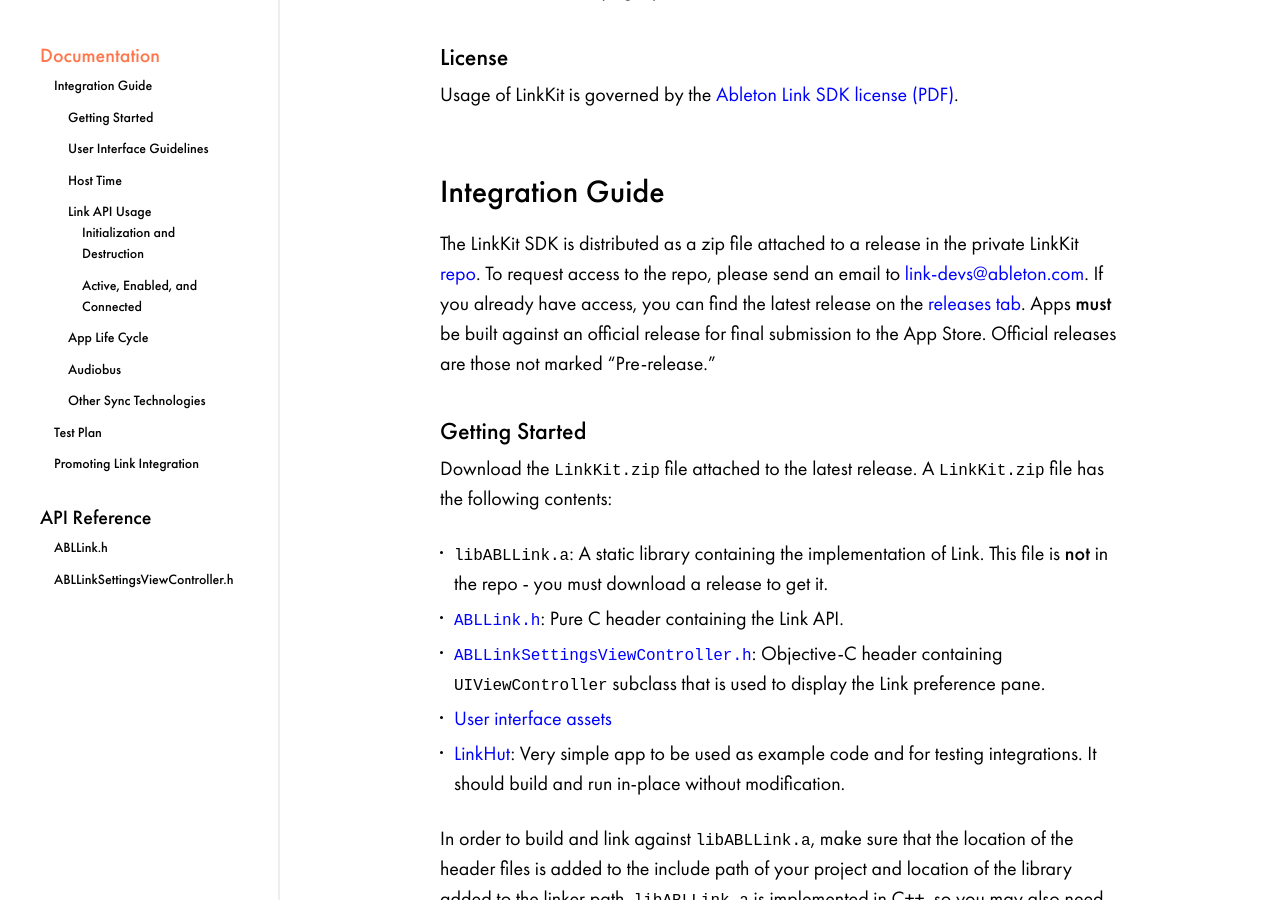
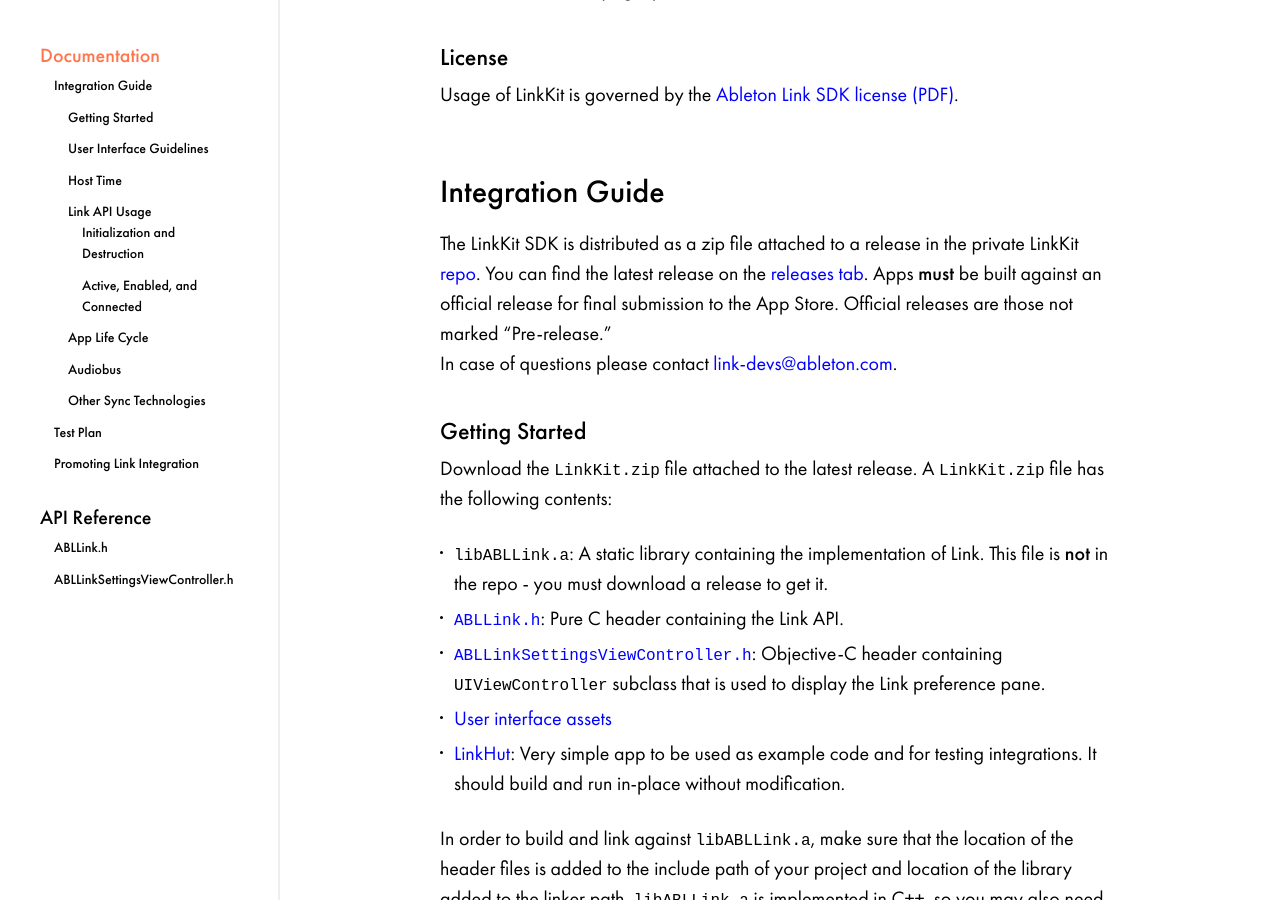
Before and after one commit to Ableton/ableton.github.io, a Jekyll site: the page built from linkkit/index.md, in a window 1280 px wide and 900 px high, scrolled down 805 px. Built offline with Jekyll 4.4.1, drawn with Linux system fonts in a browser that asks for light colours.

Commit message:
Remove advice to contact link-devs to apply for LinkKit

```diff
--- a/linkkit/index.md
+++ b/linkkit/index.md
@@ -37,12 +37,11 @@ Usage of LinkKit is governed by the [Ableton Link SDK license
 ## Integration Guide
 
 The LinkKit SDK is distributed as a zip file attached to a release in the private LinkKit
-[repo](https://github.com/Ableton/LinkKit). To request access to the repo, please send an
-email to [link-devs@ableton.com](mailto:link-devs@ableton.com). If you already have
-access, you can find the latest release on the [releases
-tab](https://github.com/Ableton/LinkKit/releases). Apps **must** be built against an
-official release for final submission to the App Store. Official releases are those not
-marked "Pre-release."
+[repo](https://github.com/Ableton/LinkKit). You can find the latest release on the
+[releases tab](https://github.com/Ableton/LinkKit/releases). Apps **must** be built
+against an official release for final submission to the App Store. Official releases are
+those not marked "Pre-release."
+In case of questions please contact [link-devs@ableton.com](mailto:link-devs@ableton.com).
 
 ### Getting Started
 
```
